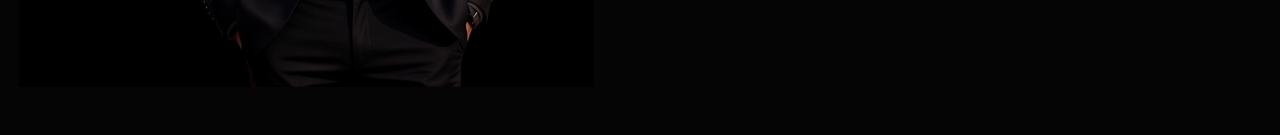
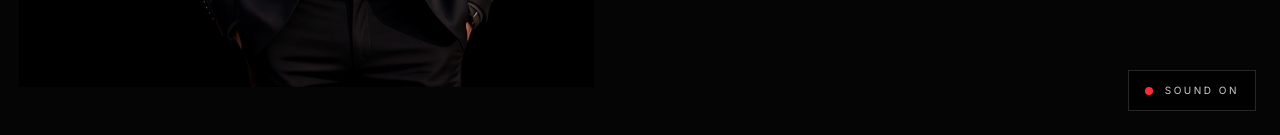
Before and after one commit to salmanfawaz07/potfolioooo, a React (Vite) app in the folder portfolio/: page / in a window 1280 px wide. Shown: the part 665-800 px from the top of the page. Built offline with nearby package versions, Linux system fonts and the light colour scheme.

Commit message:
Update App.tsx

```diff
--- a/portfolio/src/App.tsx
+++ b/portfolio/src/App.tsx
@@ -1,5 +1,6 @@
-import { useEffect, useRef } from "react";
+import { useEffect, useRef, useState } from "react";
 import { Routes, Route } from "react-router-dom";
+
 import { Navigation } from "@/components/Navigation";
 import { Hero } from "@/sections/Hero";
 import { Profile } from "@/sections/Profile";
@@ -14,6 +15,9 @@ import { ProjectCaseStudy } from "@/pages/ProjectCaseStudy";
 function HomePage() {
   const audioRef = useRef<HTMLAudioElement | null>(null);
 
+  const [isPlaying, setIsPlaying] = useState(false);
+  const [hasInteracted, setHasInteracted] = useState(false);
+
   useEffect(() => {
     const audio = audioRef.current;
 
@@ -22,54 +26,156 @@ useEffect(() => {
     audio.loop = true;
     audio.volume = 0.12;
 
-  const playMusic = async () => {
+    const startMusic = async () => {
       try {
         await audio.play();
 
-      // Music successfully started
-      document.removeEventListener("click", playMusic);
-      document.removeEventListener("scroll", playMusic);
-      document.removeEventListener("keydown", playMusic);
-      document.removeEventListener("touchstart", playMusic);
-    } catch (error) {
-      console.log("Waiting for user interaction to start music...");
+        setIsPlaying(true);
+        setHasInteracted(true);
+
+        removeInteractionListeners();
+      } catch {
+        // Browser blocked autoplay.
+        // Music will start after user interaction.
       }
     };
 
-  // Try immediately
-  playMusic();
+    const handleInteraction = () => {
+      setHasInteracted(true);
+      startMusic();
+    };
 
-  // Browser fallback
-  document.addEventListener("click", playMusic);
-  document.addEventListener("scroll", playMusic);
-  document.addEventListener("keydown", playMusic);
-  document.addEventListener("touchstart", playMusic);
+    const removeInteractionListeners = () => {
+      window.removeEventListener("click", handleInteraction);
+      window.removeEventListener("pointerdown", handleInteraction);
+      window.removeEventListener("keydown", handleInteraction);
+      window.removeEventListener("touchstart", handleInteraction);
+    };
+
+    // Try autoplay first.
+    startMusic();
+
+    // Fallback for browser autoplay restrictions.
+    window.addEventListener("click", handleInteraction);
+    window.addEventListener("pointerdown", handleInteraction);
+    window.addEventListener("keydown", handleInteraction);
+    window.addEventListener("touchstart", handleInteraction);
 
     return () => {
-    document.removeEventListener("click", playMusic);
-    document.removeEventListener("scroll", playMusic);
-    document.removeEventListener("keydown", playMusic);
-    document.removeEventListener("touchstart", playMusic);
+      removeInteractionListeners();
     };
   }, []);
+
+  const toggleMusic = async () => {
+    const audio = audioRef.current;
+
+    if (!audio) return;
+
+    if (audio.paused) {
+      try {
+        await audio.play();
+        setIsPlaying(true);
+        setHasInteracted(true);
+      } catch (error) {
+        console.log("Unable to start music:", error);
+      }
+    } else {
+      audio.pause();
+      setIsPlaying(false);
+    }
+  };
+
   return (
     <>
+      {/* Background Music */}
       <audio
         ref={audioRef}
         src="/spiderman_homecoming.mp3"
         preload="auto"
+        loop
       />
+
       <Navigation />
+
       <main>
         <Hero />
+
         <Profile />
+
         <Capabilities />
+
         <SelectedWork />
+
         <Evidence />
+
         <BuildLog />
+
         <Journey />
+
         <Contact />
       </main>
+
+      {/* Sound Control */}
+      <button
+        onClick={toggleMusic}
+        aria-label={isPlaying ? "Turn sound off" : "Turn sound on"}
+        className="
+          fixed
+          bottom-6
+          right-6
+          z-50
+          flex
+          items-center
+          gap-3
+          border
+          border-white/15
+          bg-black/70
+          px-4
+          py-3
+          text-[10px]
+          uppercase
+          tracking-[0.25em]
+          text-white/80
+          backdrop-blur-md
+          transition-all
+          duration-300
+          hover:border-red-500/50
+          hover:text-white
+        "
+      >
+        {/* Sound indicator */}
+        <span className="relative flex h-2 w-2">
+          {isPlaying && (
+            <span
+              className="
+                absolute
+                inline-flex
+                h-full
+                w-full
+                animate-ping
+                rounded-full
+                bg-red-500
+                opacity-60
+              "
+            />
+          )}
+
+          <span
+            className={`relative inline-flex h-2 w-2 rounded-full ${
+              isPlaying ? "bg-red-500" : "bg-white/30"
+            }`}
+          />
+        </span>
+
+        {/* Label */}
+        <span>
+          {isPlaying
+            ? "Sound On"
+            : hasInteracted
+              ? "Sound Off"
+              : "Enable Sound"}
+        </span>
+      </button>
     </>
   );
 }
@@ -78,7 +184,11 @@ export default function App() {
   return (
     <Routes>
       <Route path="/" element={<HomePage />} />
-      <Route path="/work/:id" element={<ProjectCaseStudy />} />
+
+      <Route
+        path="/work/:id"
+        element={<ProjectCaseStudy />}
+      />
     </Routes>
   );
 }
```
Lines whose indentation alone changed are shown as unchanged.
